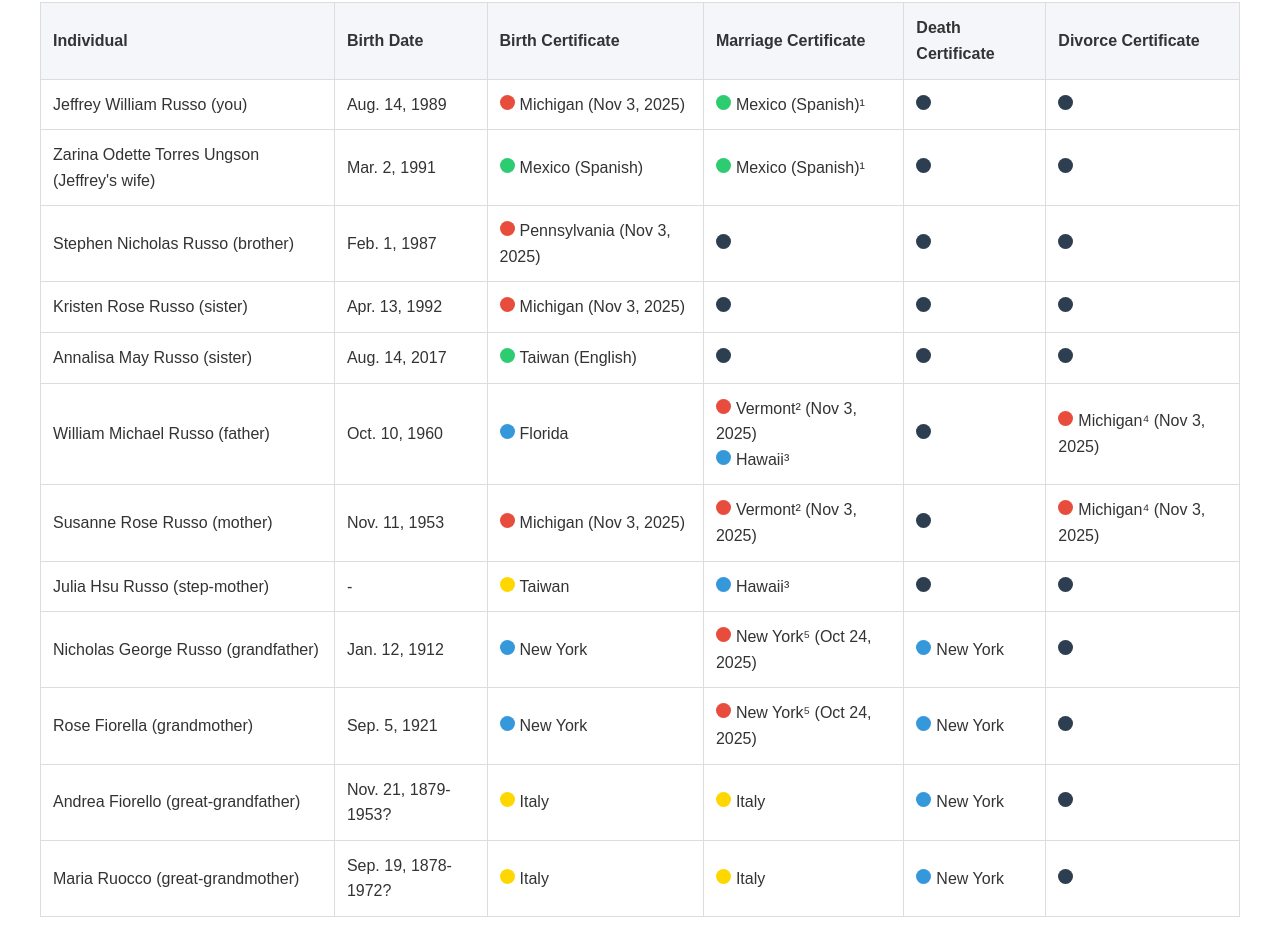
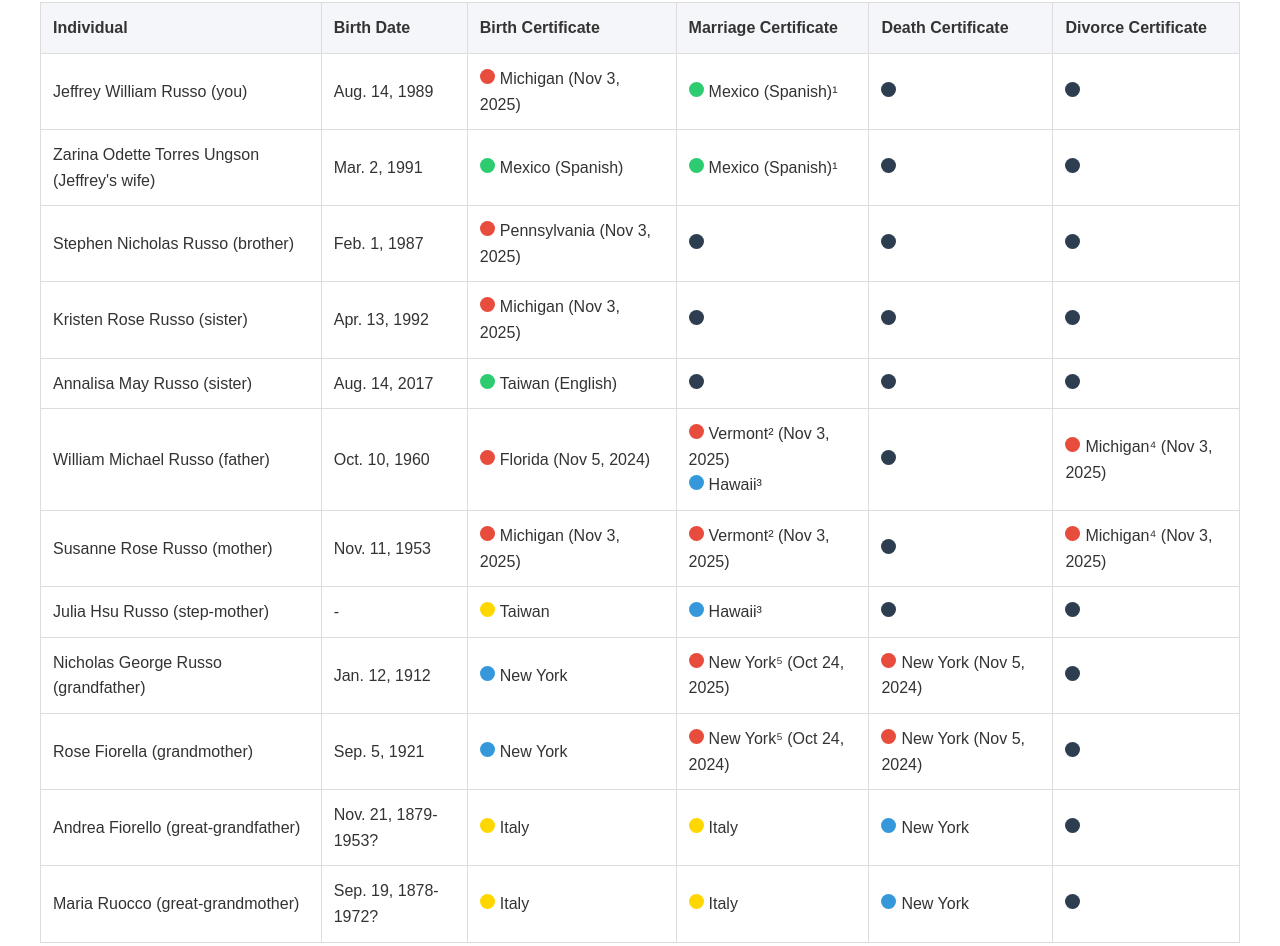
Before and after one commit to jeffrusso14/italian-citizenship-checklist, a plain HTML site: page index.html in a window 1280 px wide. Shown: the part 227-1173 px from the top of the page. Drawn offline with Linux system fonts and the light colour scheme.

Commit message:
Update index.html
Death Certificates of Rose and Nicholas. Birth of William.

```diff
--- a/index.html
+++ b/index.html
@@ -203,7 +203,7 @@
             <tr>
                 <td>William Michael Russo (father)</td>
                 <td>Oct. 10, 1960</td>
-                <td><span class="circle blue-circle"></span>Florida</td>
+                <td><span class="circle red-circle"></span>Florida (Nov 5, 2024)</td>
                 <td><span class="circle red-circle"></span>Vermont² (Nov 3, 2025)<br><span class="circle blue-circle"></span>Hawaii³</td>
                 <td><span class="circle black-circle"></span></td>
                 <td><span class="circle red-circle"></span>Michigan⁴ (Nov 3, 2025)</td>
@@ -229,15 +229,15 @@
                 <td>Jan. 12, 1912</td>
                 <td><span class="circle blue-circle"></span>New York</td>
                 <td><span class="circle red-circle"></span>New York⁵ (Oct 24, 2025)</td>
-                <td><span class="circle blue-circle"></span>New York</td>
+                <td><span class="circle red-circle"></span>New York (Nov 5, 2024)</td>
                 <td><span class="circle black-circle"></span></td>
             </tr>
             <tr>
                 <td>Rose Fiorella (grandmother)</td>
                 <td>Sep. 5, 1921</td>
                 <td><span class="circle blue-circle"></span>New York</td>
-                <td><span class="circle red-circle"></span>New York⁵ (Oct 24, 2025)</td>
-                <td><span class="circle blue-circle"></span>New York</td>
+                <td><span class="circle red-circle"></span>New York⁵ (Oct 24, 2024)</td>
+                <td><span class="circle red-circle"></span>New York (Nov 5, 2024)</td>
                 <td><span class="circle black-circle"></span></td>
             </tr>
             <tr>
```
